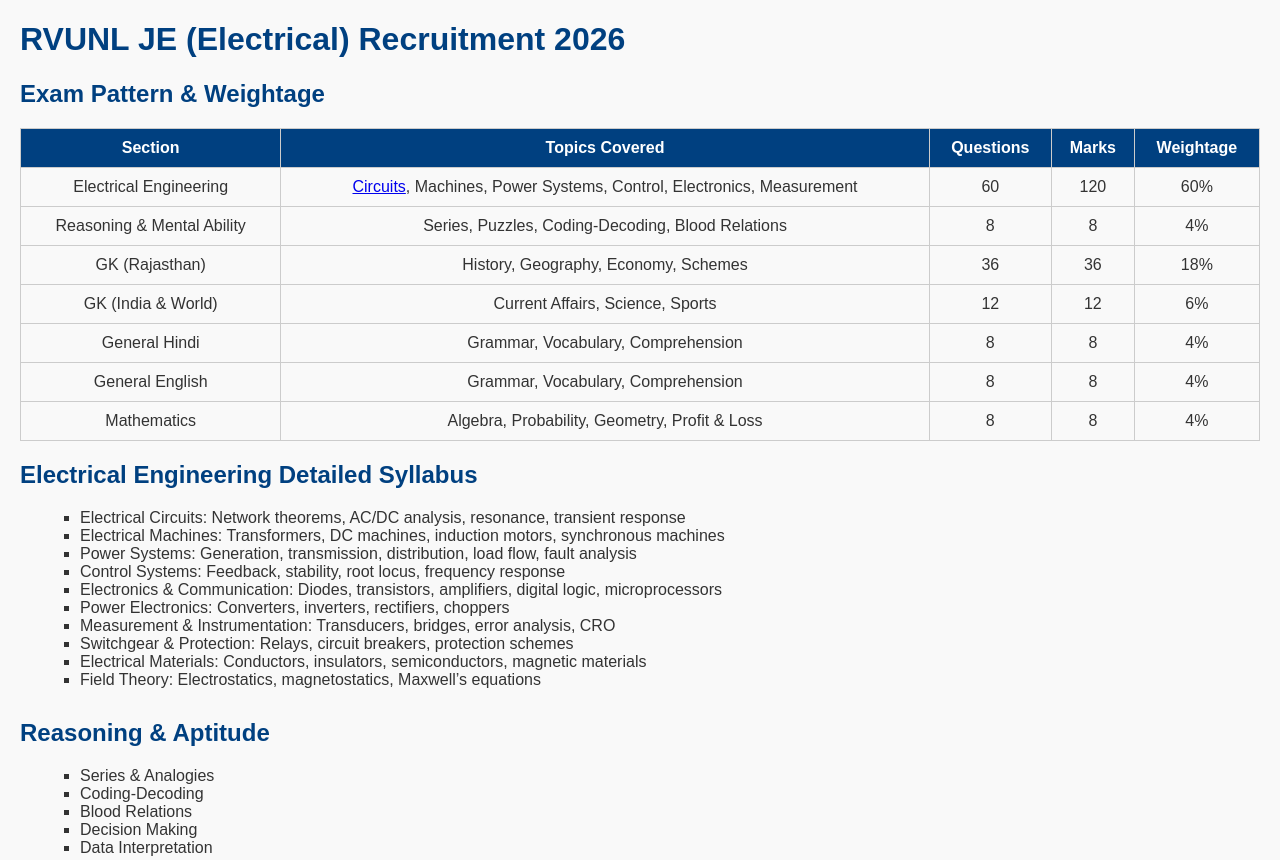
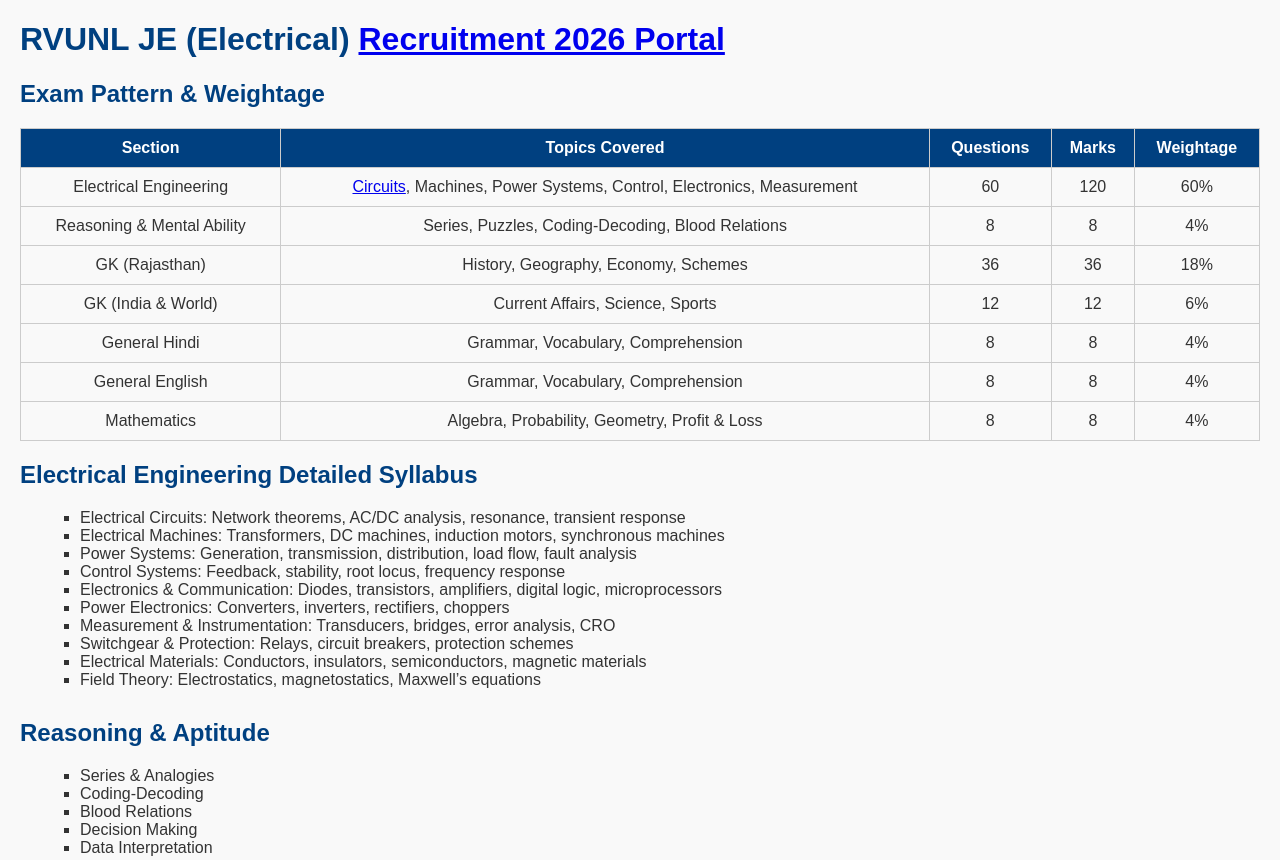
Before and after one commit to rishabhsarswa/awnto, a plain HTML site: page njb/rvunl/sys.html in a window 1280 px wide. Shown: the top 860 px of the page. Drawn offline with Linux system fonts and the light colour scheme.

Commit message:
Update sys.html

```diff
--- a/njb/rvunl/sys.html
+++ b/njb/rvunl/sys.html
@@ -40,7 +40,7 @@
   </style>
 </head>
 <body>
-  <h1>RVUNL JE (Electrical) Recruitment 2026</h1>
+  <h1>RVUNL JE (Electrical) <a href="https://energy.rajasthan.gov.in/rrvpn/#/home/dptHome" >Recruitment 2026 Portal</a></h1>
   <h2>Exam Pattern & Weightage</h2>
   <table>
     <tr>
```
